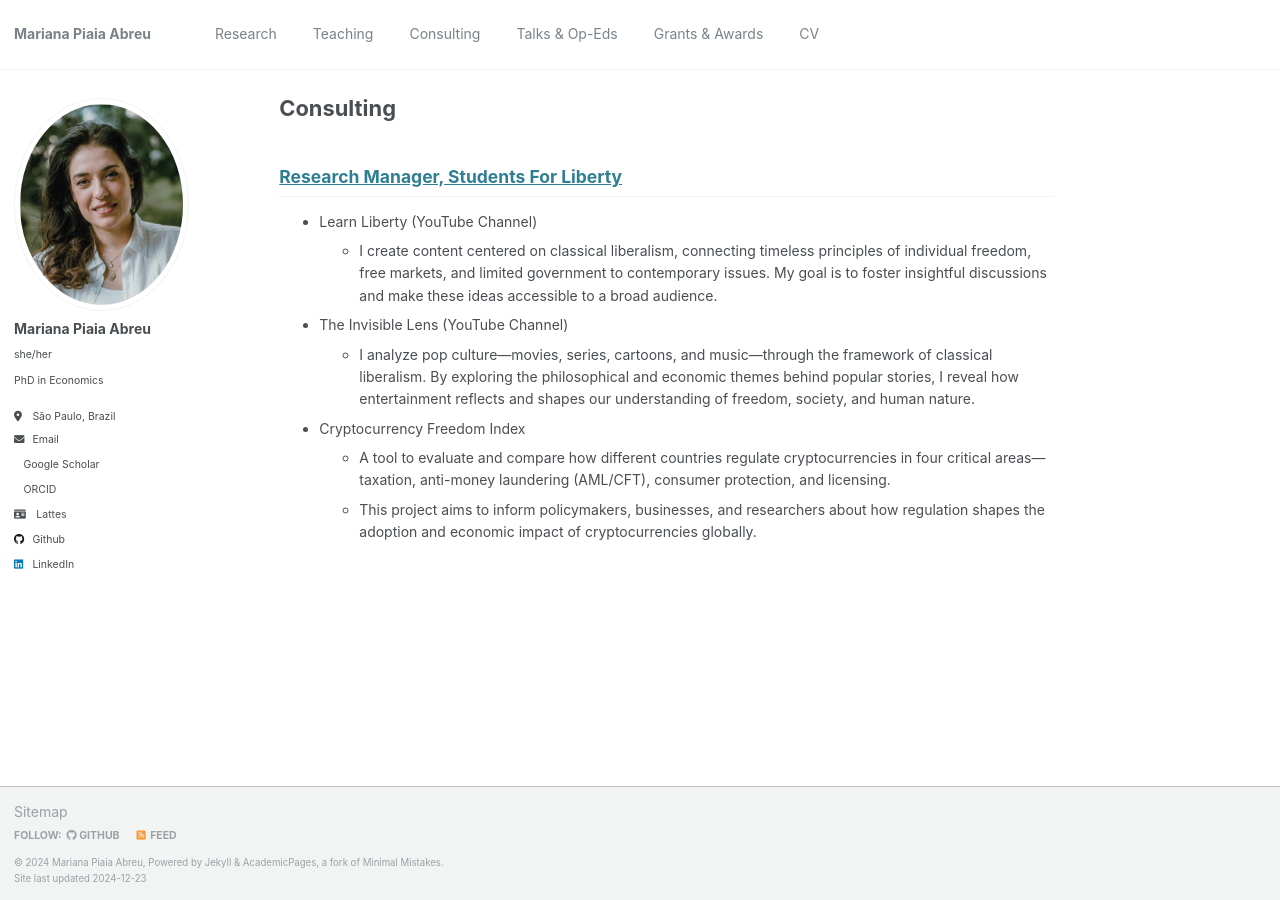
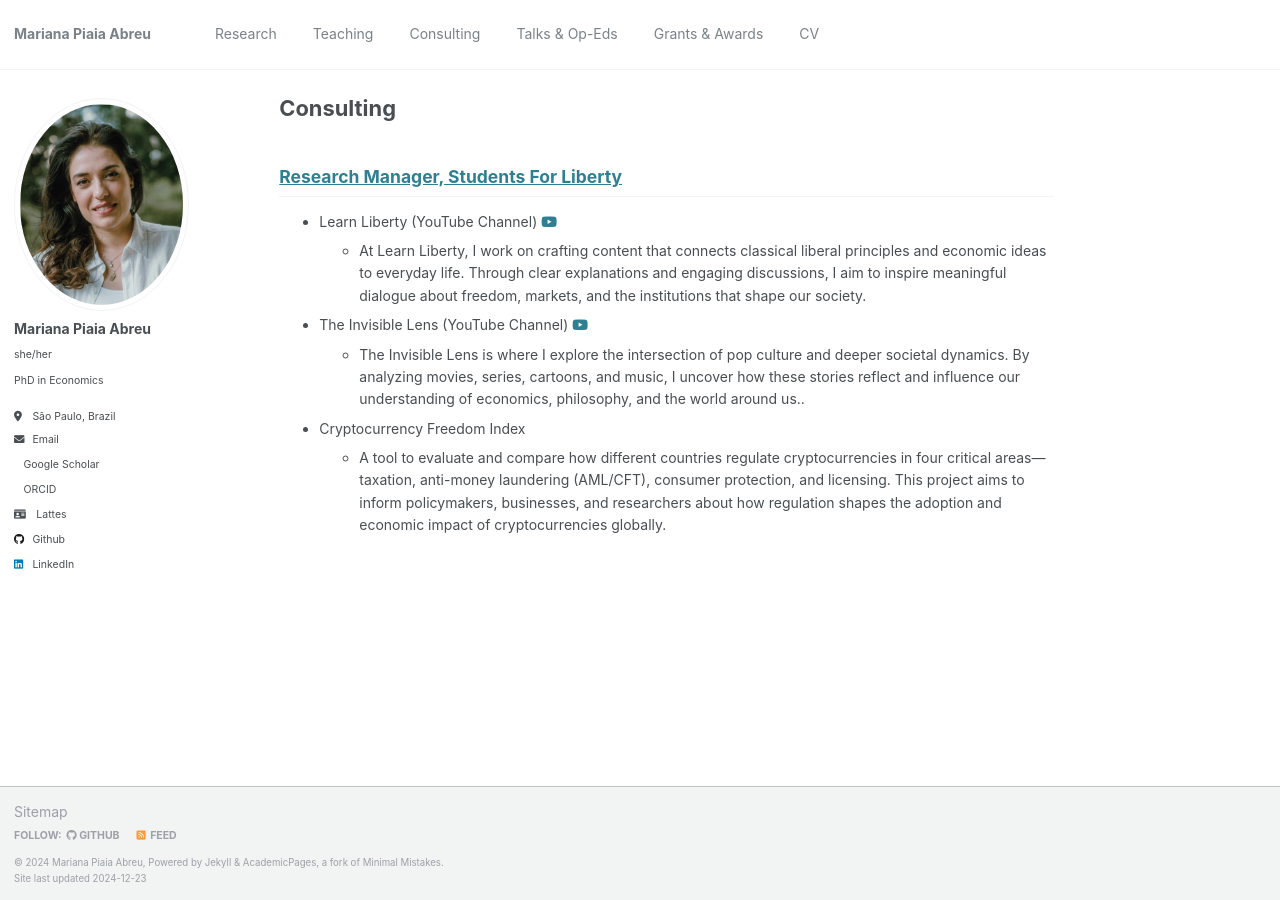
Before and after one commit to piaiaabreu/piaiaabreu.github.io, a Jekyll site: the page built from _pages/consulting.md, in a window 1280 px wide. Built offline with Jekyll 4.4.1, drawn with Linux system fonts in a browser that asks for light colours; a style sheet for code colours, icons or effects is not loaded.

Commit message:
Update consulting.md

```diff
--- a/_pages/consulting.md
+++ b/_pages/consulting.md
@@ -9,12 +9,11 @@ redirect_from:
 
 ## [Research Manager, Students For Liberty](https://studentsforliberty.org/blog/staff/mariana-piaia/)
 
-* Learn Liberty (YouTube Channel)
-  * I create content centered on classical liberalism, connecting timeless principles of individual freedom, free markets, and limited government to contemporary issues. My goal is to foster insightful discussions and make these ideas accessible to a broad audience.
+* Learn Liberty (YouTube Channel)  <a href="https://www.youtube.com/learnliberty" target="_blank" title="YouTube"><i class="fab fa-youtube"></i></a>
+  * At Learn Liberty, I work on crafting content that connects classical liberal principles and economic ideas to everyday life. Through clear explanations and engaging discussions, I aim to inspire meaningful dialogue about freedom, markets, and the institutions that shape our society.
 
-* The Invisible Lens (YouTube Channel)
-  * I analyze pop culture—movies, series, cartoons, and music—through the framework of classical liberalism. By exploring the philosophical and economic themes behind popular stories, I reveal how entertainment reflects and shapes our understanding of freedom, society, and human nature.
+* The Invisible Lens (YouTube Channel)  <a href="https://www.youtube.com/channel/UCwYitjvEl8hms8gFUFHp2Mw" target="_blank" title="YouTube"><i class="fab fa-youtube"></i></a>
+  * The Invisible Lens is where I explore the intersection of pop culture and deeper societal dynamics. By analyzing movies, series, cartoons, and music, I uncover how these stories reflect and influence our understanding of economics, philosophy, and the world around us..
 
 * Cryptocurrency Freedom Index
-  * A tool to evaluate and compare how different countries regulate cryptocurrencies in four critical areas—taxation, anti-money laundering (AML/CFT), consumer protection, and licensing.
-  * This project aims to inform policymakers, businesses, and researchers about how regulation shapes the adoption and economic impact of cryptocurrencies globally.
+  * A tool to evaluate and compare how different countries regulate cryptocurrencies in four critical areas—taxation, anti-money laundering (AML/CFT), consumer protection, and licensing. This project aims to inform policymakers, businesses, and researchers about how regulation shapes the adoption and economic impact of cryptocurrencies globally.
```
